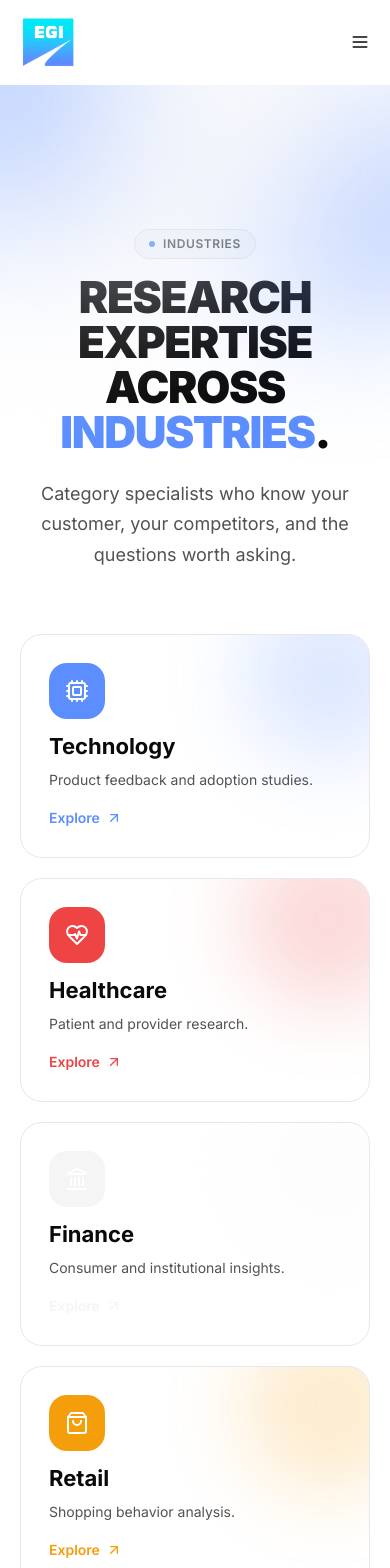
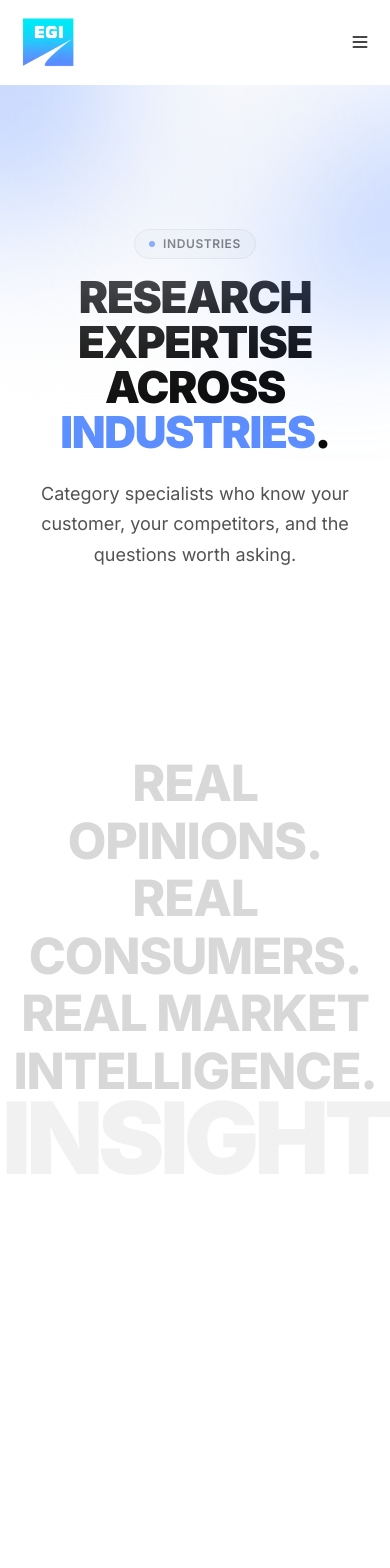
Before and after one commit to Himaanshuuuu04/Survey-Platform, a Next.js app: page /industries in a window 390 px wide. Shown: the top 1568 px of the page. Built offline with nearby package versions, Linux system fonts and the light colour scheme.

Commit message:
feat: add interactive StoryScrollSection to industries page with GSAP animations

```diff
--- a/app/industries/page.tsx
+++ b/app/industries/page.tsx
@@ -1,17 +1,6 @@
 "use client";
-import { Cpu, HeartPulse, Landmark, ShoppingBag, GraduationCap, Car, ArrowUpRight } from 'lucide-react';
-import { motion } from 'motion/react';
 import { PageHero } from '@/components/common/PageHero';
-import { Reveal, Section } from '@/components/primitives';
-
-const industries = [
-  { icon: Cpu, title: 'Technology', desc: 'Product feedback and adoption studies.', tint: 'var(--brand)', span: 'sm:row-span-2' },
-  { icon: HeartPulse, title: 'Healthcare', desc: 'Patient and provider research.', tint: 'var(--coral)' },
-  { icon: Landmark, title: 'Finance', desc: 'Consumer and institutional insights.', tint: 'var(--accent)' },
-  { icon: ShoppingBag, title: 'Retail', desc: 'Shopping behavior analysis.', tint: 'var(--amber)', span: 'sm:row-span-2' },
-  { icon: GraduationCap, title: 'Education', desc: 'Student and institutional research.', tint: 'var(--brand)' },
-  { icon: Car, title: 'Automotive', desc: 'Buyer journey and preference studies.', tint: 'var(--accent)' },
-];
+import { StoryScrollSection } from '@/components/industries/StoryScrollSection';
 
 export default function Industries() {
   return (
@@ -21,34 +10,7 @@ export default function Industries() {
         title={<>Research expertise across <span className="brand-gradient-text">industries</span>.</>}
         sub="Category specialists who know your customer, your competitors, and the questions worth asking."
       />
-      <Section className="!pt-0">
-        <div className="grid auto-rows-[14rem] grid-cols-1 gap-5 sm:grid-cols-2 lg:grid-cols-3">
-          {industries.map((it, i) => (
-            <Reveal key={it.title} delay={i * 0.05} className={it.span ?? ''}>
-              <motion.a
-                href="#"
-                whileHover={{ y: -6 }}
-                className="group relative flex h-full flex-col justify-between overflow-hidden rounded-3xl border border-[var(--line)] bg-white p-7"
-              >
-                <div
-                  className="absolute -right-12 -top-12 h-44 w-44 rounded-full opacity-20 blur-2xl transition-opacity group-hover:opacity-40"
-                  style={{ background: it.tint }}
-                />
-                <div className="grid h-14 w-14 place-items-center rounded-2xl text-white" style={{ background: it.tint }}>
-                  <it.icon size={24} />
-                </div>
-                <div>
-                  <h3>{it.title}</h3>
-                  <p className="mt-2 text-sm">{it.desc}</p>
-                  <div className="mt-4 inline-flex items-center gap-1.5 text-sm font-semibold" style={{ color: it.tint }}>
-                    Explore <ArrowUpRight size={16} className="transition-transform group-hover:translate-x-0.5 group-hover:-translate-y-0.5" />
-                  </div>
-                </div>
-              </motion.a>
-            </Reveal>
-          ))}
-        </div>
-      </Section>
+      <StoryScrollSection />
     </>
   );
 }
--- /dev/null
+++ b/components/industries/StoryScrollSection.tsx
@@ -0,0 +1,158 @@
+"use client";
+
+import React, { useEffect, useRef } from "react";
+import gsap from "gsap";
+import ScrollTrigger from "gsap/ScrollTrigger";
+import { Play, ArrowRight } from "lucide-react";
+
+export function StoryScrollSection() {
+  const containerRef = useRef<HTMLDivElement>(null);
+  const headlineRef = useRef<HTMLHeadingElement>(null);
+  const columnsRef = useRef<HTMLDivElement>(null);
+  const ctaRef = useRef<HTMLDivElement>(null);
+
+  const words = ["INSIGHT", "DATA", "AUDIENCE", "RESEARCH", "GROWTH"];
+  const wordRefs = useRef<(HTMLSpanElement | null)[]>([]);
+
+  useEffect(() => {
+    gsap.registerPlugin(ScrollTrigger);
+
+    if (!containerRef.current) return;
+
+    const mm = gsap.matchMedia();
+
+    mm.add("(min-width: 1024px)", () => {
+      // Desktop & large tablet: Full pinning animation
+      // Set initial states
+      gsap.set(wordRefs.current[0], { scale: 1.2, opacity: 0, y: 50 });
+      gsap.set(wordRefs.current.slice(1), { opacity: 0, y: 100 });
+
+      gsap.set(headlineRef.current, { opacity: 0, y: 40 });
+      gsap.set(columnsRef.current, { opacity: 0, y: 20 });
+      gsap.set(ctaRef.current, { opacity: 0, y: 20 });
+
+      const tl = gsap.timeline({
+        scrollTrigger: {
+          trigger: containerRef.current,
+          start: "top top",
+          end: "+=5000",
+          scrub: 1,
+          pin: true,
+        },
+      });
+
+      // 1. Initial Entry
+      tl.to(wordRefs.current[0], { scale: 1, opacity: 0.05, y: 0, duration: 2 }, 0)
+        .to(headlineRef.current, { opacity: 1, y: 0, duration: 2 }, 0)
+        .to(columnsRef.current, { opacity: 1, y: 0, duration: 2 }, 0.5)
+        .to(ctaRef.current, { opacity: 1, y: 0, duration: 2 }, 0);
+
+      // Provide a brief pause to read
+      tl.to({}, { duration: 1 });
+
+      // 2. Transitions through words
+      for (let i = 1; i < words.length; i++) {
+        tl.to(wordRefs.current[i - 1], { opacity: 0, y: -100, duration: 1.5 }, `stage${i}`)
+          .to(wordRefs.current[i], { opacity: 0.05, y: 0, duration: 1.5 }, `stage${i}`);
+
+        // Pause after each transition
+        tl.to({}, { duration: 1 });
+      }
+
+      // 3. Final State with GROWTH
+      tl.to(wordRefs.current[words.length - 1], { scale: 1.1, opacity: 0.05, duration: 2 }, "final")
+        .to(headlineRef.current, { scale: 0.95, duration: 2 }, "final");
+
+      return () => {
+        tl.kill();
+      };
+    });
+
+    mm.add("(max-width: 1023px)", () => {
+      // Mobile & small tablet: simplified scroll without pinning
+      gsap.set(wordRefs.current[0], { opacity: 0.05, scale: 1 });
+      gsap.set(wordRefs.current.slice(1), { opacity: 0 }); // Hide other words
+
+      const tl = gsap.timeline({
+        scrollTrigger: {
+          trigger: containerRef.current,
+          start: "top 80%",
+          end: "bottom center",
+          scrub: true,
+        },
+      });
+
+      tl.from(headlineRef.current, { y: 30, opacity: 0, duration: 1 })
+        .from(columnsRef.current, { y: 20, opacity: 0, duration: 1 }, "-=0.5")
+        .from(ctaRef.current, { opacity: 0, duration: 1 });
+
+      return () => {
+        tl.kill();
+      };
+    });
+
+    return () => {
+      mm.revert(); // clean up matchMedia
+    };
+  }, []);
+
+  return (
+    <section
+      ref={containerRef}
+      className="relative bg-[#FFFFFF] text-[#050505] h-full w-full overflow-hidden font-sans flex items-center py-24"
+    >
+      {/* Background Giant Words */}
+      <div className="absolute inset-0 flex items-center justify-center pointer-events-none select-none z-0 overflow-hidden">
+        {words.map((word, index) => (
+          <span
+            key={word}
+            ref={(el) => {
+              wordRefs.current[index] = el;
+            }}
+            className="absolute font-black uppercase text-[#050505] tracking-tighter text-center w-full"
+            style={{
+              fontSize: "clamp(100px, 20vw, 280px)",
+              lineHeight: 1,
+              opacity: index === 0 ? 0.05 : 0, // default visible class for GSAP to manipulate
+            }}
+          >
+            {word}
+          </span>
+        ))}
+      </div>
+
+      {/* Main Content Layout */}
+      <div className="relative z-10 w-full max-w-[1200px] mx-auto px-6 md:px-[80px] xl:px-[120px] flex flex-col items-center justify-center text-center gap-12 h-full">
+
+        {/* Right Side: Editorial Content */}
+        <div className="w-full flex flex-col items-center justify-center">
+          <h2
+            ref={headlineRef}
+            className="font-[900] leading-[0.9] tracking-tight whitespace-pre-wrap text-[#050505]"
+            style={{ fontSize: "clamp(50px, 8vw, 100px) " }}
+          >
+            {`Real opinions.\nReal consumers.\nReal market intelligence.`}
+          </h2>
+
+          <div ref={columnsRef} className="flex flex-col sm:flex-row gap-6 sm:gap-12 mt-12 lg:mt-20">
+            <p className="text-lg lg:text-[22px] leading-relaxed text-[#525252] sm:w-1/2 font-medium">
+              We connect brands with verified consumers to gather authentic feedback, uncover buying behavior, and validate business decisions with confidence.
+            </p>
+            <p className="text-lg lg:text-[22px] leading-relaxed text-[#525252] sm:w-1/2 font-medium">
+              Our research methodology combines targeted audiences, advanced screening, and actionable insights to help organizations make smarter strategic decisions.
+            </p>
+          </div>
+
+          <div ref={ctaRef} className="mt-12 lg:mt-20">
+            <button className="group relative inline-flex items-center gap-4 text-xl lg:text-2xl font-bold hover:tracking-wide transition-all duration-500 py-2 text-[#050505]">
+              Start Your Research
+              <ArrowRight className="transition-transform duration-500 group-hover:translate-x-3 w-6 h-6 lg:w-8 lg:h-8" />
+              <div className="absolute bottom-0 left-0 h-[2px] bg-[#5A31FF] w-0 group-hover:w-full transition-all duration-500 ease-out"></div>
+            </button>
+          </div>
+        </div>
+
+      </div>
+    </section>
+  );
+}
```
